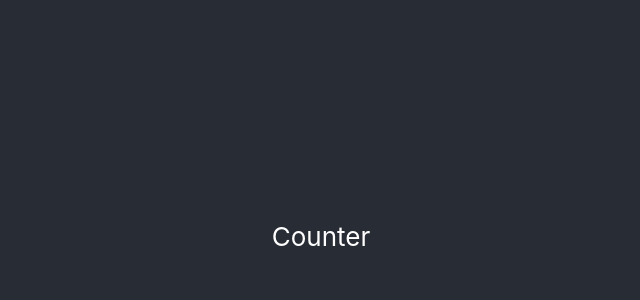
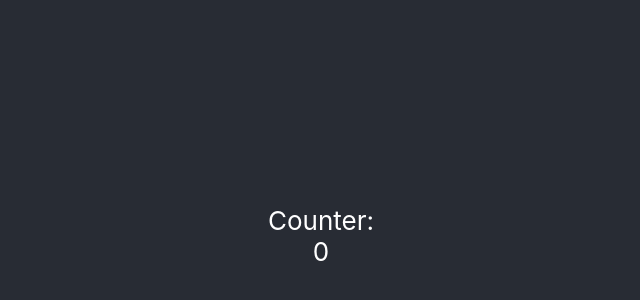
Before and after one commit to sam-malanchuk/react-countdown, a React (Create React App) app in the folder my-app/: page / in a window 1280 px wide. Shown: the part 164-464 px from the top of the page, without its empty margins (319-959 px from the left). Built offline with nearby package versions, Linux system fonts and the light colour scheme.

Commit message:
created Counter into a React Component extension and gave it the counter state property

```diff
--- a/my-app/src/Counter.js
+++ b/my-app/src/Counter.js
@@ -1,11 +1,24 @@
 import React from 'react';
 
-function Counter() {
-    return (
-        <div>
-          Counter
-        </div>
-    )
+class Counter extends React.Component {
+    constructor(props) {
+        super(props);
+
+        this.state = {
+            counter: 0,
+        }
+    }
+
+    render() {
+        return (
+            <div>
+            Counter:
+                <div>
+                    {this.state.counter}
+                </div>
+            </div>
+        )
+    }
 }
 
 export default Counter;
```
